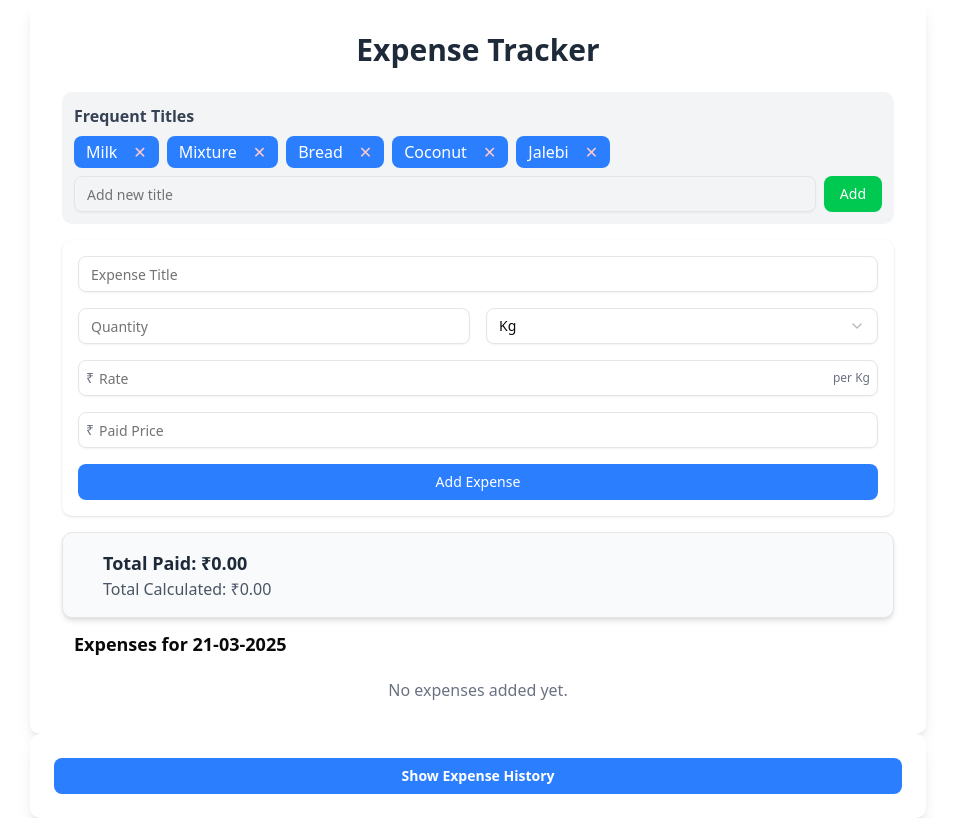
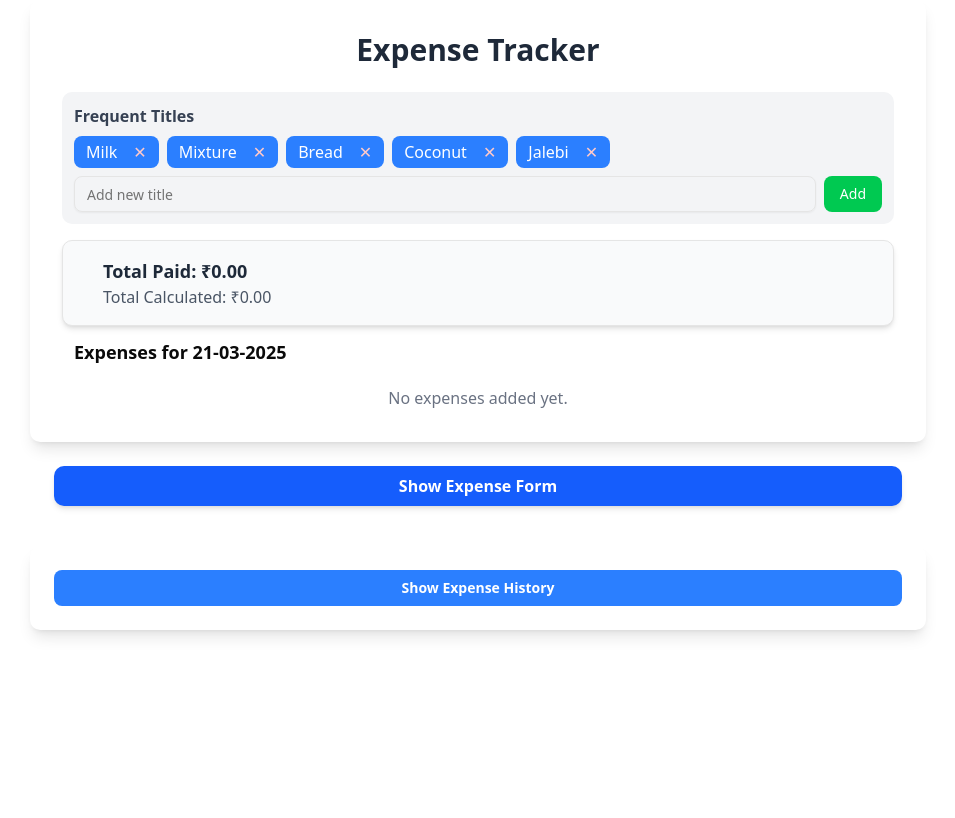
Before and after one commit to developernik18/Daily-Expense, a React (Vite) app: page / in a window 1280 px wide. Shown: the whole page, without its empty margins (162-1117 px from the left). Built offline with nearby package versions, Linux system fonts and the light colour scheme.

Commit message:
updated app to remove the need of Expense Form

```diff
--- a/src/App.tsx
+++ b/src/App.tsx
@@ -20,6 +20,7 @@ export default function ExpenseTracker() {
   const [expenses, setExpenses] = useState<Expense[]>([]);
   const [title, setTitle] = useState(""); // Track title input
   const currentDate = getFormattedDate();
+  const [showForm, setShowForm] = useState(false); // ✅ State to control form visibility
 
   // Load expenses from localStorage on mount
   useEffect(() => {
@@ -76,10 +77,24 @@ export default function ExpenseTracker() {
     <>
       <div className="max-w-4xl mx-auto p-8 bg-white rounded-lg shadow-lg">
         <h2 className="text-3xl font-bold mb-6 text-center text-gray-800">Expense Tracker</h2>
-        <FrequentTitles onSelect={setTitle} />
-        <ExpenseForm title={title} setTitle={setTitle} onAddExpense={addExpense} />
+        <FrequentTitles onAddExpense={addExpense} />
         <ExpenseSummary expenses={expenses} />
         <ExpenseList expenses={expenses} onUpdateExpense={updateExpense} onDeleteExpense={deleteExpense} />
+      </div>
+      <div className="max-w-4xl mx-auto p-6">
+
+        {/* Toggle Expense Form Button */}
+        <button
+          onClick={() => setShowForm(!showForm)}
+          className="w-full mb-4 p-2 bg-blue-600 text-white font-semibold rounded-lg shadow-md"
+        >
+          {showForm ? "Close Expense Form" : "Show Expense Form"}
+        </button>
+
+        {/* Expense Form (Only shown when showForm is true) */}
+        {showForm && (
+          <ExpenseForm title={title} setTitle={setTitle} onAddExpense={addExpense} />
+        )}
       </div>
       <ExpenseHistory />
 
--- a/src/components/FrequentTitles.tsx
+++ b/src/components/FrequentTitles.tsx
@@ -8,10 +8,10 @@ interface Title {
 }
 
 interface FrequentTitlesProps {
-  onSelect: (title: string) => void;
+  onAddExpense: (title: string, quantity: number, rate: number, paidPrice: number, unit: string) => void;
 }
 
-const FrequentTitles: React.FC<FrequentTitlesProps> = ({ onSelect }) => {
+const FrequentTitles: React.FC<FrequentTitlesProps> = ({ onAddExpense }) => {
   const [titles, setTitles] = useState<Title[]>(() => {
     const storedTitles = localStorage.getItem("frequentTitles");
     return storedTitles ? JSON.parse(storedTitles) : [
@@ -29,6 +29,7 @@ const FrequentTitles: React.FC<FrequentTitlesProps> = ({ onSelect }) => {
     localStorage.setItem("frequentTitles", JSON.stringify(titles));
   }, [titles]);
 
+  // Add a new frequent title
   const addTitle = () => {
     if (!newTitle.trim() || titles.some(title => title.name === newTitle)) return;
     const newEntry: Title = { id: Date.now(), name: newTitle };
@@ -36,15 +37,21 @@ const FrequentTitles: React.FC<FrequentTitlesProps> = ({ onSelect }) => {
     setNewTitle("");
   };
 
+  // Remove a title
   const removeTitle = (id: number) => {
     setTitles(titles.filter(title => title.id !== id));
   };
 
-  // Handle Enter key press
+  // Handle double-click to add expense with default values
+  const handleDoubleClick = (title: string) => {
+    onAddExpense(title, 1, 0, 0, "Kg");
+  };
+
+  // Handle Enter key for adding title
   const handleKeyDown = (e: React.KeyboardEvent<HTMLInputElement>) => {
     if (e.key === "Enter") {
-      e.preventDefault(); // Prevent form submission
-      addTitle(); // Call addTitle when Enter is pressed
+      e.preventDefault();
+      addTitle();
     }
   };
 
@@ -53,8 +60,12 @@ const FrequentTitles: React.FC<FrequentTitlesProps> = ({ onSelect }) => {
       <h3 className="font-semibold mb-2 text-gray-700">Frequent Titles</h3>
       <div className="flex gap-2 flex-wrap mb-2">
         {titles.map(({ id, name }) => (
-          <div key={id} className="flex items-center gap-2 bg-blue-500 text-white px-3 py-1 rounded-md">
-            <button onClick={() => onSelect(name)} className="focus:outline-none">{name}</button>
+          <div
+            key={id}
+            className="flex items-center gap-2 bg-blue-500 text-white px-3 py-1 rounded-md cursor-pointer hover:bg-blue-600 transition"
+            onDoubleClick={() => handleDoubleClick(name)}
+          >
+            <span>{name}</span>
             <button onClick={() => removeTitle(id)} className="ml-2 text-red-200 hover:text-red-400">✕</button>
           </div>
         ))}
@@ -65,7 +76,7 @@ const FrequentTitles: React.FC<FrequentTitlesProps> = ({ onSelect }) => {
           placeholder="Add new title"
           value={newTitle}
           onChange={(e) => setNewTitle(e.target.value)}
-          onKeyDown={handleKeyDown} // Listen for Enter key press
+          onKeyDown={handleKeyDown}
         />
         <Button onClick={addTitle} className="bg-green-500 hover:bg-green-600 text-white">Add</Button>
       </div>
```
